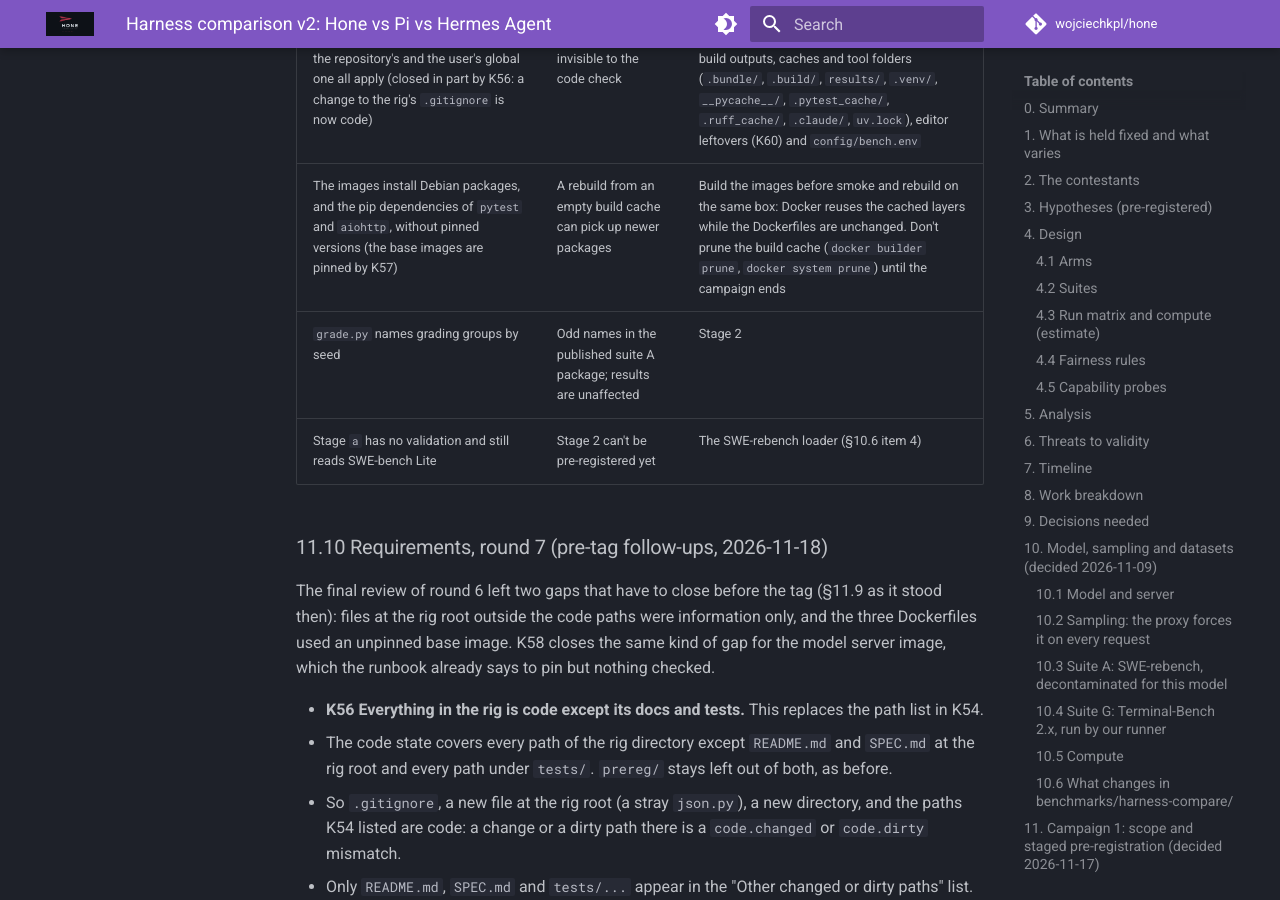
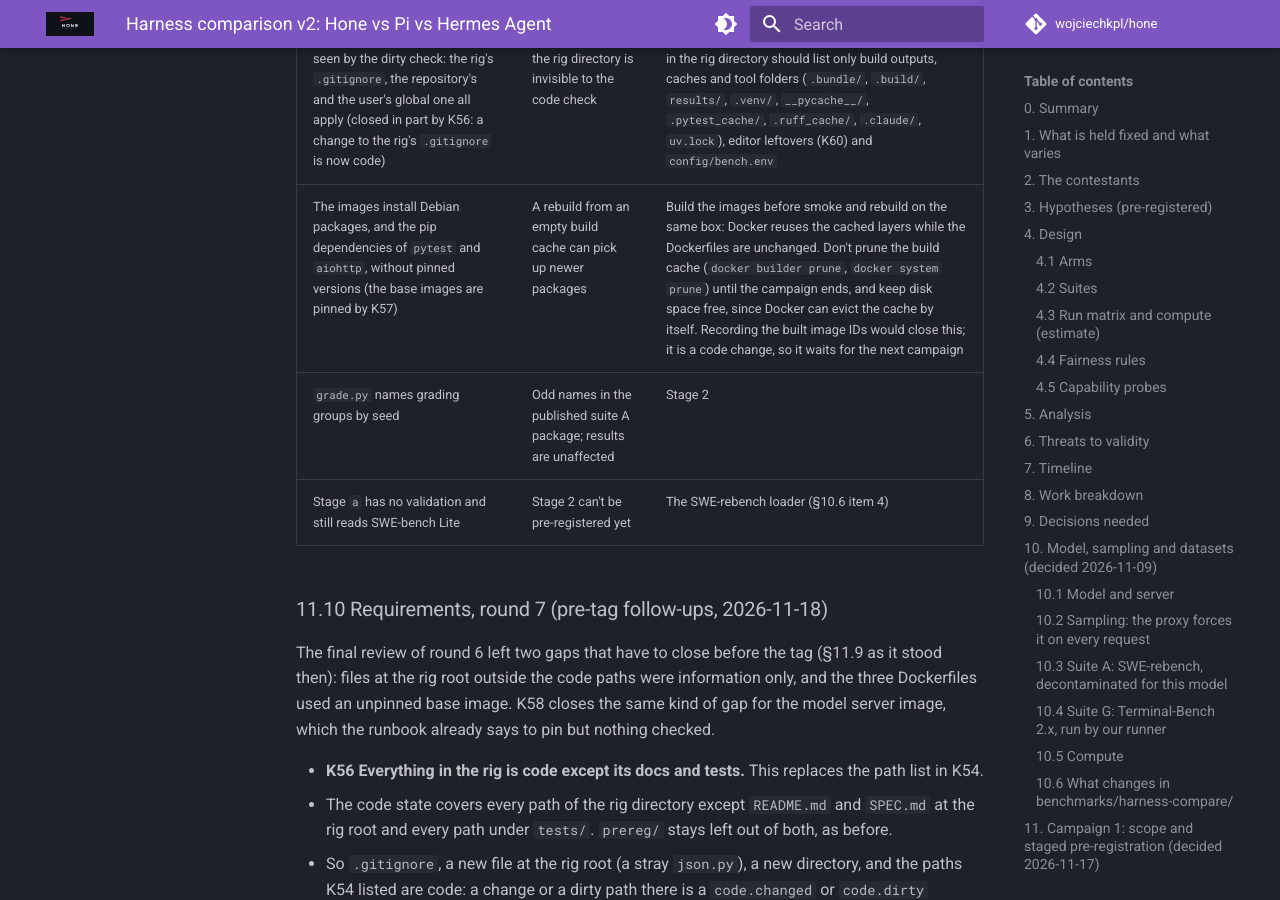
Before and after one commit to wojciechkpl/hone, an MkDocs documentation site: the page built from docs/plans/harness-compare-v2-2026-11.md, in a window 1280 px wide and 900 px high, scrolled down 27922 px. Built offline with MkDocs 1.6.1 and Material for MkDocs 9.7.7, drawn with Linux system fonts in a browser that asks for light colours; comment, search, counter and statistics services are not loaded.

Commit message:
docs(bench): round 8 review nits: .DS_Store in the ignored list, build-cache eviction

```diff
--- a/docs/plans/harness-compare-v2-2026-11.md
+++ b/docs/plans/harness-compare-v2-2026-11.md
@@ -934,7 +934,7 @@ report. So these report-side fixes land before the pre-registration.
 | The code check looks at the checkout, not at the running proxy and task images | A stack built from an older commit and left running passes the check | Run `make stack` after the tag and before `make run-c`; it rebuilds the images and restarts the proxy |
 | Evidence is recorded per invocation, not per run | A bundle rebuilt while an invocation is running isn't seen | Don't run `make bundle` during a campaign |
 | Files that git ignores are not seen by the dirty check: the rig's `.gitignore`, the repository's and the user's global one all apply (closed in part by K56: a change to the rig's `.gitignore` is now code) | An ignored file in the rig directory is invisible to the code check | Before the tag, `git status --ignored --short .` in the rig directory should list only build outputs, caches and tool folders (`.bundle/`, `.build/`, `results/`, `.venv/`, `__pycache__/`, `.pytest_cache/`, `.ruff_cache/`, `.claude/`, `uv.lock`), editor leftovers (K60) and `config/bench.env` |
-| The images install Debian packages, and the pip dependencies of `pytest` and `aiohttp`, without pinned versions (the base images are pinned by K57) | A rebuild from an empty build cache can pick up newer packages | Build the images before smoke and rebuild on the same box: Docker reuses the cached layers while the Dockerfiles are unchanged. Don't prune the build cache (`docker builder prune`, `docker system prune`) until the campaign ends |
+| The images install Debian packages, and the pip dependencies of `pytest` and `aiohttp`, without pinned versions (the base images are pinned by K57) | A rebuild from an empty build cache can pick up newer packages | Build the images before smoke and rebuild on the same box: Docker reuses the cached layers while the Dockerfiles are unchanged. Don't prune the build cache (`docker builder prune`, `docker system prune`) until the campaign ends, and keep disk space free, since Docker can evict the cache by itself. Recording the built image IDs would close this; it is a code change, so it waits for the next campaign |
 | `grade.py` names grading groups by seed | Odd names in the published suite A package; results are unaffected | Stage 2 |
 | Stage `a` has no validation and still reads SWE-bench Lite | Stage 2 can't be pre-registered yet | The SWE-rebench loader (§10.6 item 4) |
 
```
Also changed, not shown: benchmarks/harness-compare/README.md (+5 -3 lines).
